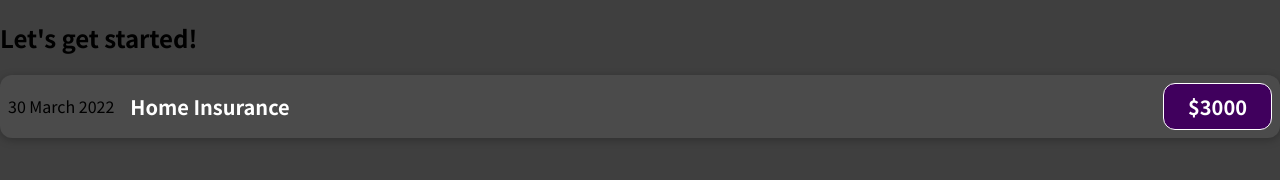
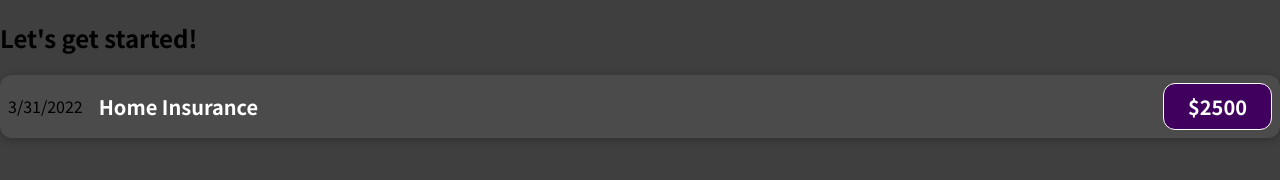
Before and after one commit to omar-abrash/react-training-project1, a JavaScript app: page / in a window 1280 px wide. Shown: the top 180 px of the page. Built offline with nearby package versions, Linux system fonts and the light colour scheme.

Commit message:
change the hard data to Dynamic one

```diff
--- a/src/componants/ExpenseItem.js
+++ b/src/componants/ExpenseItem.js
@@ -1,12 +1,17 @@
 import "./ExpenseItem.css";
 
 function ExpenseItem() {
+  // how to inject the variavles in JSX code :
+  const expenseDate = new Date("2022-03-31");
+  const expenseDescription = "Home Insurance";
+  const expenseAmount = 2500;
+  // after define the variables we can use {varName} between curly braces
   return (
     <div className="expense-item">
-      <div>30 March 2022</div>
+      <div>{expenseDate.toLocaleDateString()}</div>
       <div className="expense-item__description">
-        <h2>Home Insurance</h2>
-        <div className="expense-item__price">$3000</div>
+        <h2>{expenseDescription}</h2>
+        <div className="expense-item__price">${expenseAmount}</div>
       </div>
     </div>
   );
```
Also changed, not shown: 1 other file (tests, documents, lock files or other folders).
